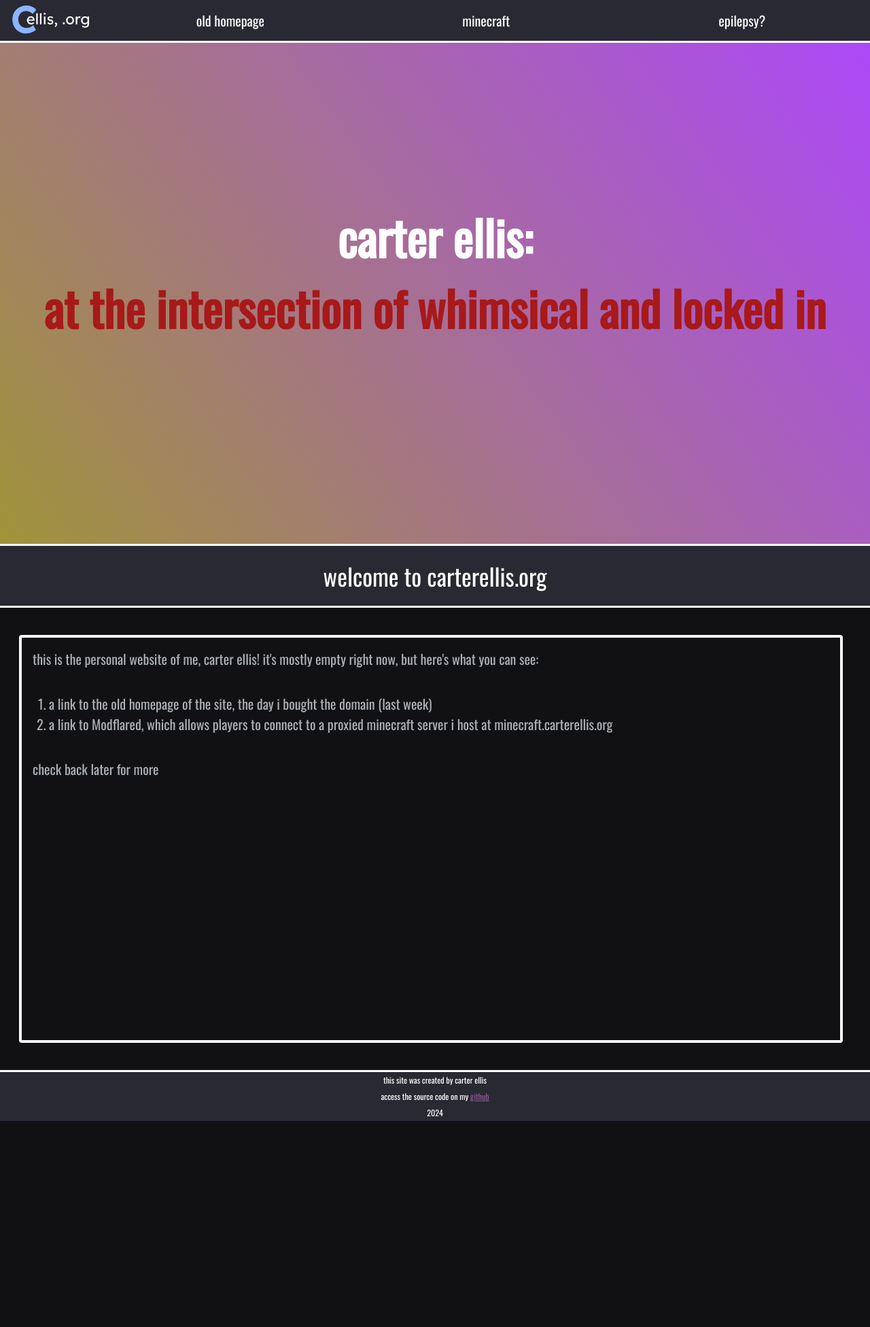
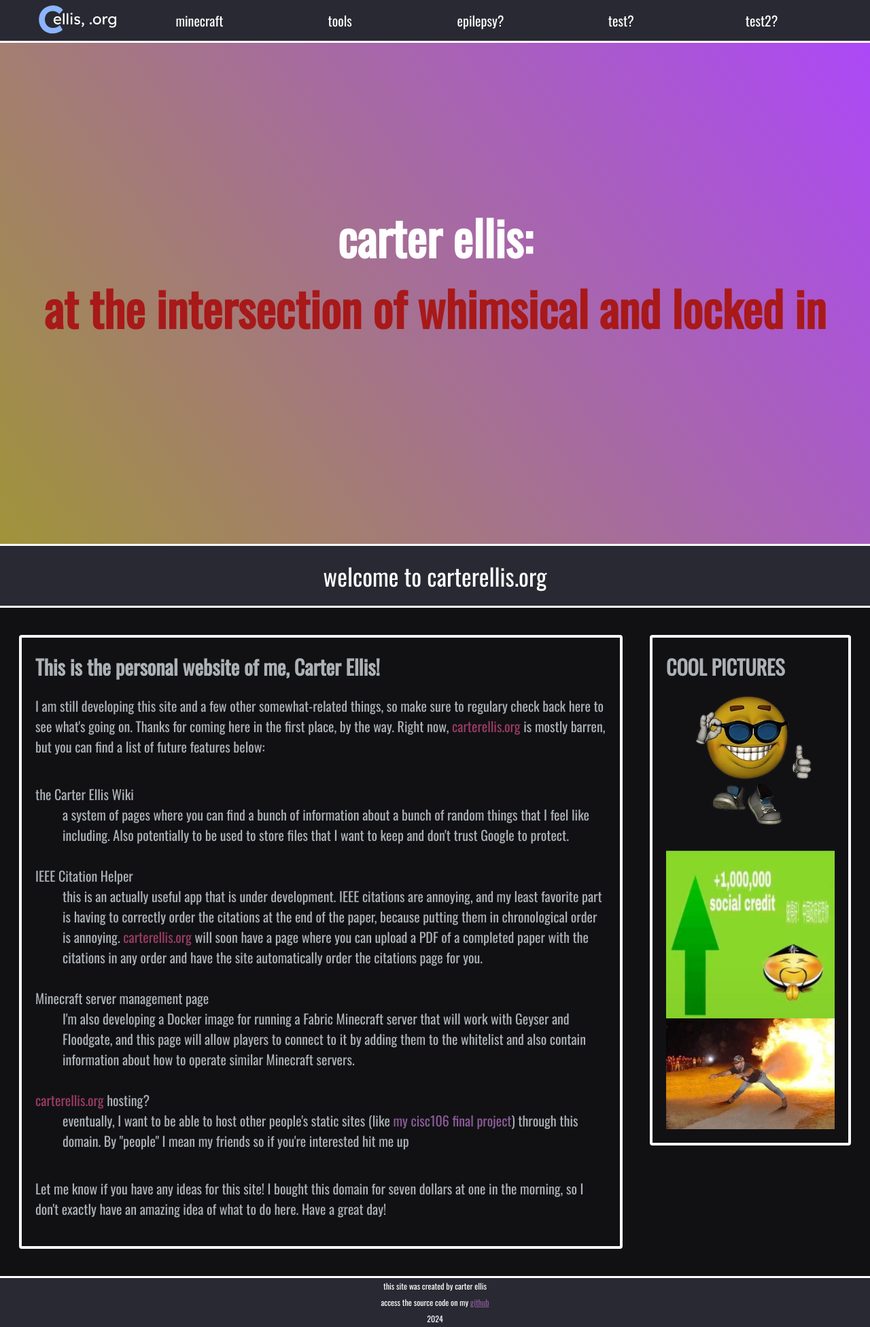
Before and after one commit to carterellis81/carterellis.org, a Flask app: page / in a window 1280 px wide. Shown: the whole page at 68% size. Before the commit the page ends 1649 px from the top, so only its background shows below. Run offline with Flask 3, Linux system fonts and the light colour scheme.

Commit message:
updated main page

```diff
--- a/static/styles/index.css
+++ b/static/styles/index.css
@@ -44,7 +44,7 @@ header {
 
 .headerlogo {
     flex: 1.2;
-    min-width: 7rem;
+    min-width: 9.5rem;
     display: flex;
     align-items: center;
     justify-content: center;
@@ -52,7 +52,7 @@ header {
 
 .headerlogo > img {
     padding: 0px;
-    margin: 0px;
+    margin-left: 2rem;
     height: 90%;
 }
 
@@ -65,7 +65,12 @@ header {
 
 .headeroption:hover {
     background: rgb(251,163,63);
-    background: linear-gradient(58deg, rgba(251,163,63,0.7) 0%, rgba(70,172,252,0.7) 100%);
+    background: linear-gradient(58deg, rgba(251,163,63,0.75) 0%, rgba(70,172,252,0.75) 100%);
+}
+
+.headerbuffer {
+    height: 100%;
+    width: 2.8rem;
 }
 
 #BANNER {
@@ -84,7 +89,7 @@ header {
     border-color: #fefefe;
 }
 
-h1 {
+#TITLE > h1 {
     font-family: "Oswald";
     font-size: 5rem;
     margin: 0px;
@@ -138,39 +143,57 @@ a:visited {
     color: #9c3b63;
 }
 
+#articlecontainer {
+    flex: 3;
+    margin: 2rem 2rem 2rem 1.4rem;
+}
+
 article {
     box-sizing: border-box;
     display: flex;
     flex-direction: column;
-    flex: 3;
-    min-height: 30rem;
+    width: 100%;
     border-style: solid;
     border-radius: 0.2rem;
     border-width: 0.2rem;
     border-color: #fefefe;
-    margin: 2rem 2rem 2rem 1.4rem;
     color: #acb1b5;
+    padding: 1rem;
+}
+
+.bodyimage {
+    float: right;
+    flex: 1;
+    width: 100%;
+    object-fit: contain;
 }
 
 aside > p,
 article > p {
-    margin: 0.8rem;
-    padding: 0;
+    padding: 0px;
+}
+
+article > h2,
+aside > h2 {
+    margin: 0px;
+}
+
+#asidecontainer {
+    flex: 1;
+    margin: 2rem 1.4rem 2rem 0;
 }
 
 aside {
+    color: #acb1b5;
     box-sizing: border-box;
     display: flex;
     flex-direction: column;
-    flex: 1;
     border-style: solid;
     border-radius: 0.2rem;
     border-width: 0.2rem;
     border-color: #fefefe;
-    margin: 2rem 1.4rem 2rem 0;
     margin-left: 0;
-    color: darkseagreen;
-    display: none;
+    padding: 1rem;
 }
 
 @media screen and (0px <= width <= 599px) {
@@ -178,7 +201,7 @@ aside {
         font-size: 16px;
     }
 
-    h1 {
+    #TITLE > h1 {
         font-size: 2rem;
     }
 
@@ -193,6 +216,18 @@ aside {
     article {
         margin: 0.75rem 0.4rem 0.75rem 0.4rem;
     }
+
+    .headerlogo {
+        min-width: 7rem;
+    }
+
+    .headerlogo > img {
+        margin-left: 0px;
+    }
+
+    .headerbuffer {
+        display: none;
+    }
 }
 
 @media screen and (600px <= width <= 999px) {
@@ -200,7 +235,7 @@ aside {
         font-size: 18px;
     }
 
-    h1 {
+    #TITLE > h1 {
         font-size: 3rem;
     }
 }
@@ -210,7 +245,7 @@ aside {
         font-size: 20px;
     }
 
-    h1 {
+    #TITLE > h1 {
         font-size: 3.5rem;
     }
 }
--- a/templates/index.html
+++ b/templates/index.html
@@ -28,15 +28,22 @@
                 <a href="https://www.carterellis.org" class="headerlogo">
                     <img src="{{url_for('static', filename='images/cellislogo.svg')}}" alt="logo for carterellis.org"/>
                 </a>
-                <a href="oldhome" class="headeroption">
-                    old homepage
+                <a href="minecraft" class="headeroption">
+                    minecraft
                 </a>
-                <a href="https://modrinth.com/mod/modflared" class="headeroption" target="_blank" rel="noopener noreferrer">
-                    minecraft
+                <a href="tools" class="headeroption">
+                    tools
                 </a>
                 <a href="seizure" class="headeroption">
                     epilepsy?
                 </a>
+                <a href="seizure" class="headeroption">
+                    test?
+                </a>
+                <a href="seizure" class="headeroption">
+                    test2?
+                </a>
+                <div class="headerbuffer"></div>
             </div>
         </header>
         <div id="TITLE">
@@ -46,30 +53,79 @@
             welcome to carterellis.org
         </div>
         <main>
+            <div id="articlecontainer">
                 <article>
+                    <h2>
+                        This is the personal website of me, Carter Ellis!
+                    </h2>
                     <p>
-                    this is the personal website of me, carter ellis!
-                    it's mostly empty right now, but here's what you can see:
+                        I am still developing this site and a few other somewhat-related things,
+                        so make sure to regulary check back here to see what's going on.
+                        Thanks for coming here in the first place, by the way.
+                        Right now, <a href="" style="text-decoration: none;">carterellis.org</a> is mostly
+                        barren, but you can find a list of future features below:
                     </p>
-                <ol>
-                    <li>
-                        a link to the old homepage of the site, the day i bought the domain
-                        (last week)
-                    </li>
-                    <li>
-                        a link to Modflared, which allows players to connect to a proxied minecraft
-                        server i host at minecraft.carterellis.org
-                    </li>
-                </ol>
+                    <dl>
+                        <dt>
+                            the Carter Ellis Wiki
+                        </dt>
+                        <dd>
+                            a system of pages where you can find a bunch of information
+                            about a bunch of random things that I feel like including.
+                            Also potentially to be used to store files that I want to keep
+                            and don't trust Google to protect.
+                        </dd>
+                    </br>
+                        <dt>
+                            IEEE Citation Helper
+                        </dt>
+                        <dd>
+                            this is an actually useful app that is under development.
+                            IEEE citations are annoying, and my least favorite part is
+                            having to correctly order the citations at the end of the paper,
+                            because putting them in chronological order is annoying. <a href="" style="text-decoration: none;">carterellis.org</a>
+                            will soon have a page where you can upload a PDF of a completed paper
+                            with the citations in any order and have the site automatically
+                            order the citations page for you.
+                        </dd>
+                    </br>
+                        <dt>
+                            Minecraft server management page
+                        </dt>
+                        <dd>
+                            I'm also developing a Docker image for running a Fabric Minecraft server
+                            that will work with Geyser and Floodgate, and this page will allow players to
+                            connect to it by adding them to the whitelist and also contain information
+                            about how to operate similar Minecraft servers.
+                        </dd>
+                    </br>
+                        <dt>
+                            <a href="" style="text-decoration: none;">carterellis.org</a> hosting?
+                        </dt>
+                        <dd>
+                            eventually, I want to be able to host other people's static sites
+                            (like <a href="https://cisc106.carterellis.org" style="text-decoration: none;">
+                                my cisc106 final project</a>) through this domain. By "people" I mean
+                            my friends so if you're interested hit me up
+                        </dd>
+                    </dl>
                     <p>
-                    check back later for more
+                        Let me know if you have any ideas for this site!
+                        I bought this domain for seven dollars at one in the morning,
+                        so I don't exactly have an amazing idea of what to do here. Have a great day!
                     </p>
                 </article>
+            </div>
+            <div id="asidecontainer">
                 <aside>
-                <p>
-                    aside
-                </p>
+                    <h2>
+                        COOL PICTURES
+                    </h2>
+                    <img src="{{url_for('static', filename='images/thumbsup.png')}}" alt="a pretty Cool Guy" class="bodyimage"/>
+                    <img src="{{url_for('static', filename='images/socialcredit.jpg')}}" alt="social credit VERY GOOD!" class="bodyimage"/>
+                    <img src="{{url_for('static', filename='images/motorcycle.jpg')}}" alt="another Cool Guy" class="bodyimage"/>
                 </aside>
+            </div>
         </main>
         <footer>
             <p>
```
Also changed, not shown: static/images/motorcycle.jpg (added). Lines whose indentation alone changed are shown as unchanged.
